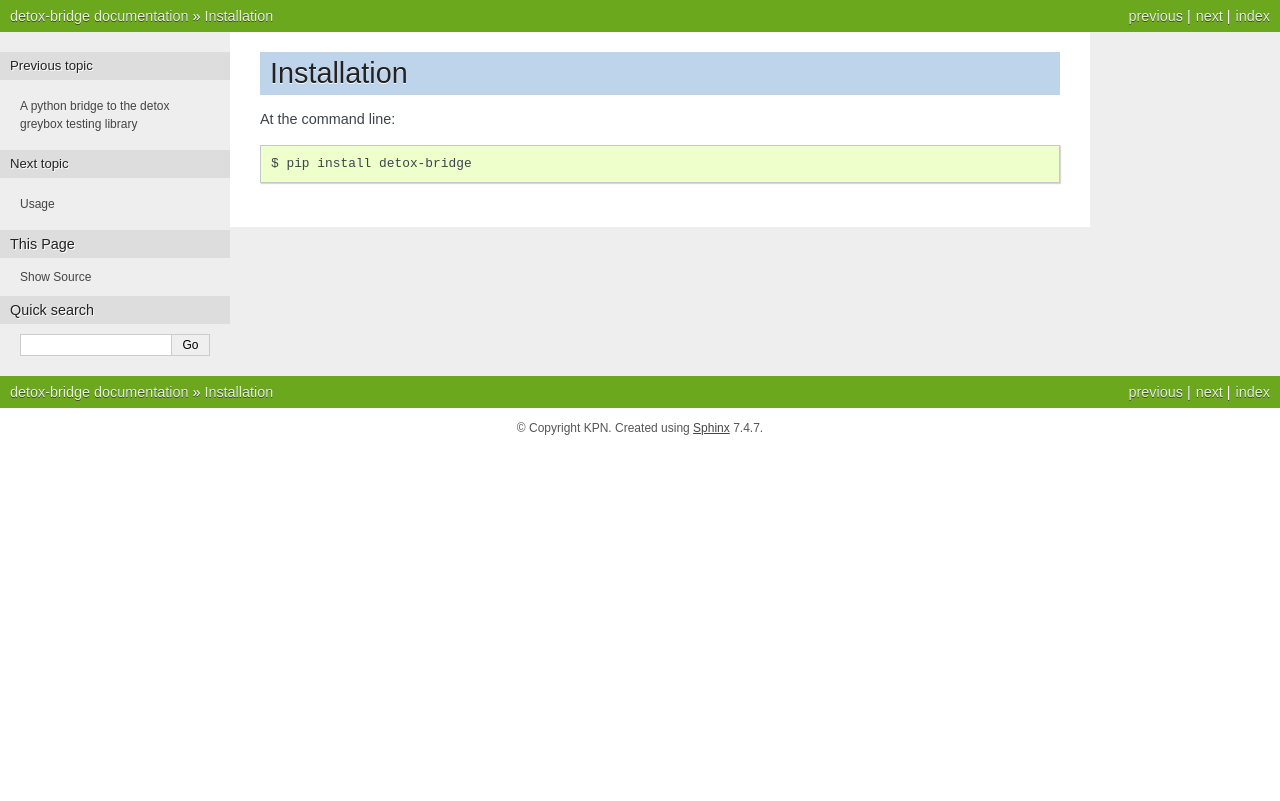
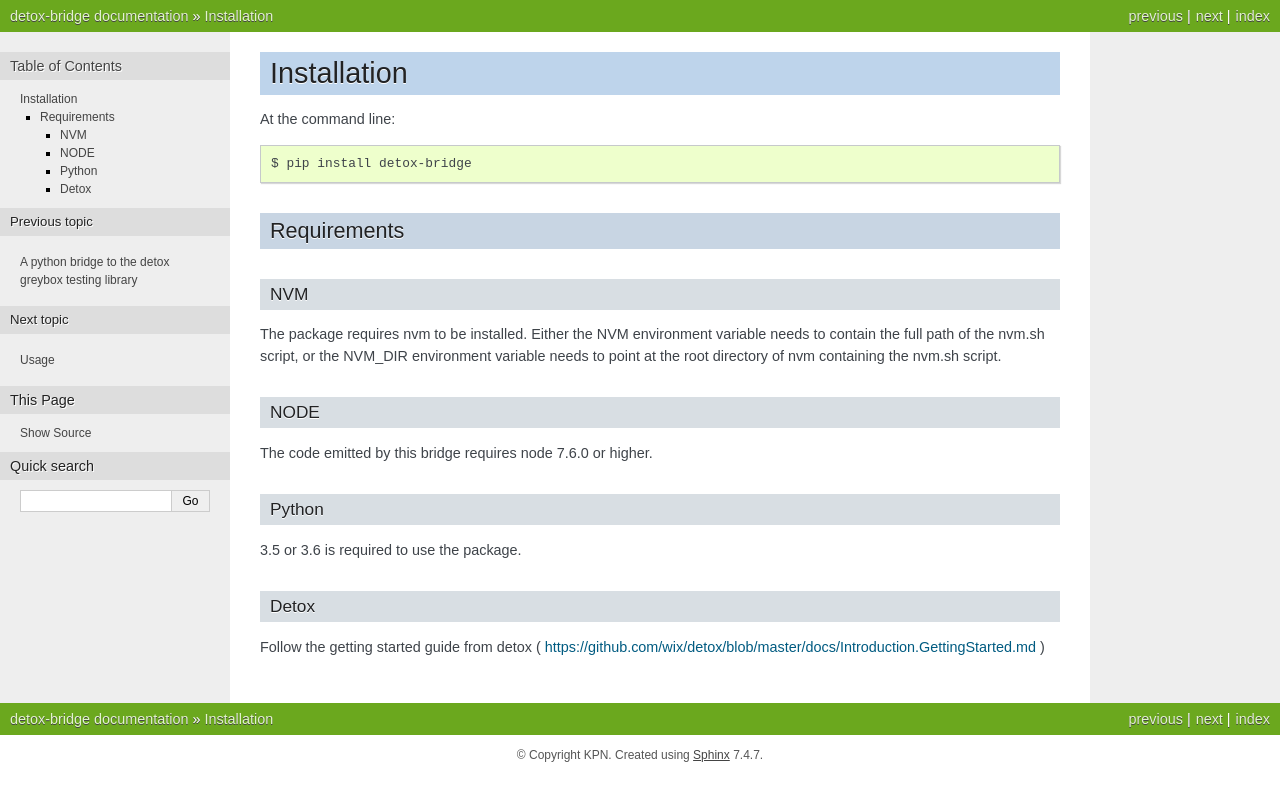
Before and after one commit to kpn/py-detox-bridge, a Sphinx documentation site: the page built from docs/installation.rst, in a window 1280 px wide. Shown: the top 801 px of the page. Built offline with Sphinx 7.4.7, drawn with Linux system fonts in a browser that asks for light colours.

Commit message:
FIX documentation FIX setup.py url of package repo.

```diff
--- a/docs/installation.rst
+++ b/docs/installation.rst
@@ -5,3 +5,28 @@ Installation
 At the command line::
 
     $ pip install detox-bridge
+
+Requirements
+============
+
+NVM
+---
+
+The package requires nvm to be installed. Either the NVM environment variable needs to contain the full path of the nvm.sh script, or
+the NVM_DIR environment variable needs to point at the root directory of nvm containing the nvm.sh script.
+
+NODE
+----
+
+The code emitted by this bridge requires node 7.6.0 or higher.
+
+
+Python
+------
+
+3.5 or 3.6 is required to use the package.
+
+Detox
+-----
+
+Follow the getting started guide from detox ( https://github.com/wix/detox/blob/master/docs/Introduction.GettingStarted.md )
--- a/setup_gen.py
+++ b/setup_gen.py
@@ -10,7 +10,7 @@ write_setup_py(
     long_description=open('README.rst').read(),
     author="Jan-Eric Duden",
     author_email='jan-eric.duden@kpn.com',
-    url='ssh://git@github.com:kpn-digital/py-detox-bridge.git',
+    url='https://github.com/kpn-digital/py-detox-bridge',
     install_requires=list_requirements('requirements/requirements-base.txt'),
     packages=find_packages(exclude=['tests*', 'detox']),
     tests_require=['tox'],
```
Also changed, not shown: CHANGELOG.md (+16 -0 lines), README.rst (+40 -0 lines).
